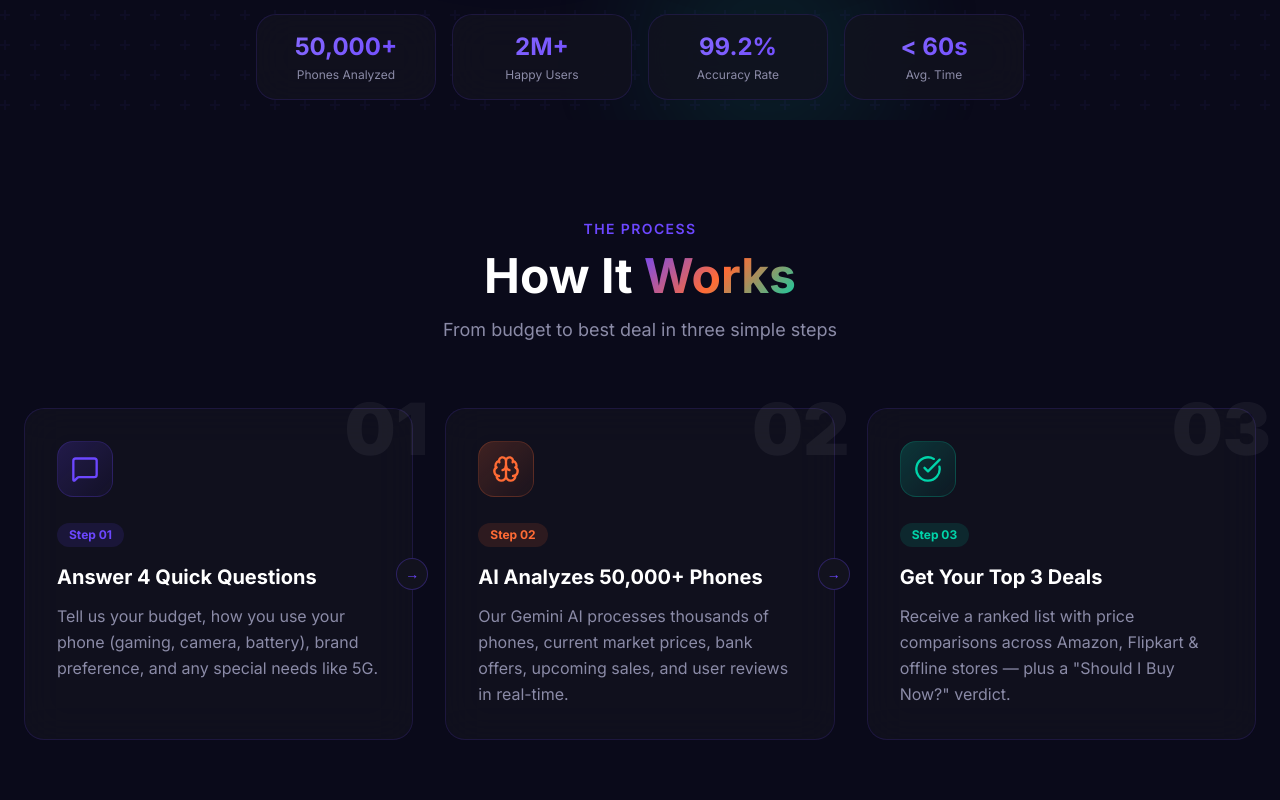
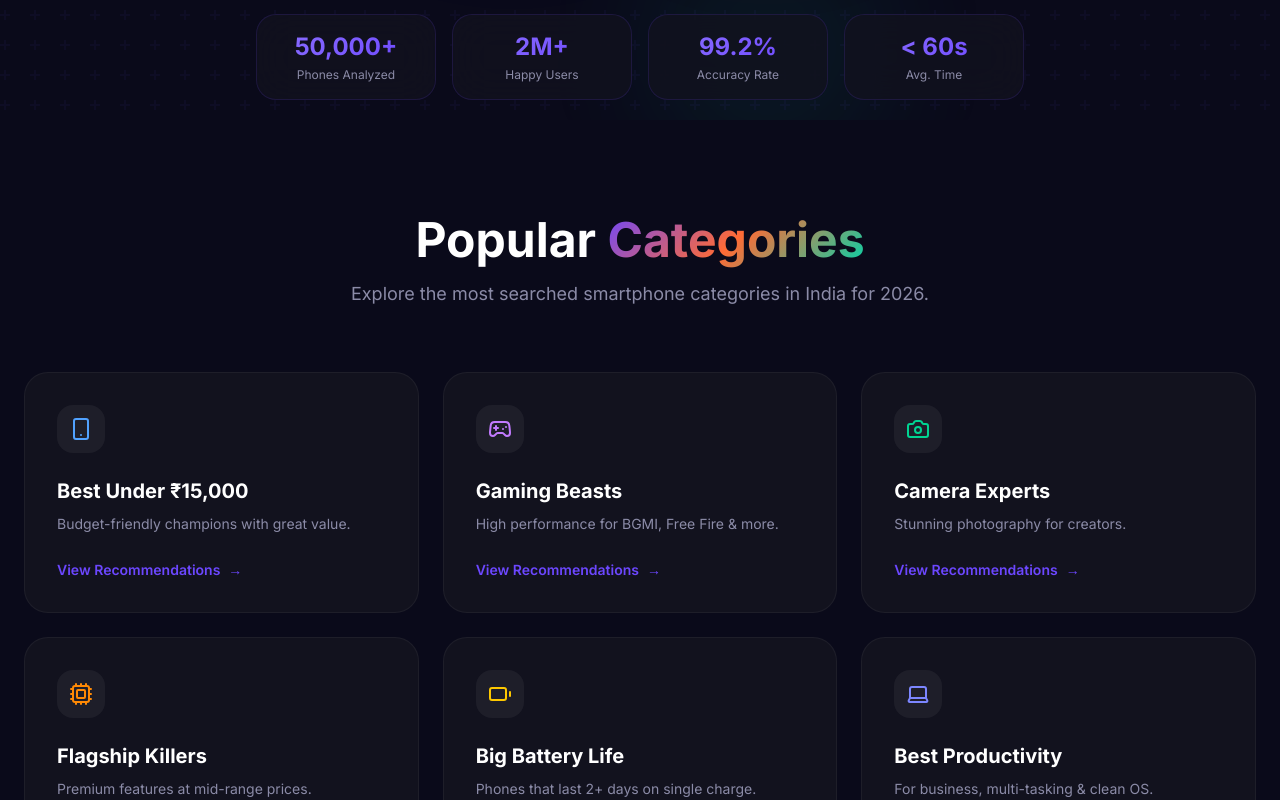
Before and after one commit to drmobileservice109-tech/mobileguide, a Next.js app: page / in a window 1280 px wide. Shown: the part 680-1480 px from the top of the page. Built offline with nearby package versions, Linux system fonts and the light colour scheme.

Commit message:
feat: enhance SEO with FAQ schema, popular categories, PWA manifest, and premium OG image

```diff
--- a/app/layout.tsx
+++ b/app/layout.tsx
@@ -12,22 +12,31 @@ export const viewport = {
 };
 
 export const metadata: Metadata = {
-  title: "Mobile-AI Guide 2026 — Best Smartphone Recommendations in India",
+  title: "Mobile-AI Guide 2026 — India's Best Smartphone AI Advisor",
   description:
-    "Free AI-powered mobile phone advisor for May 2026. Find the best gaming, camera, and budget phones under ₹10k, ₹20k, ₹30k, and ₹50k with real-time Amazon, Flipkart & Offline prices.",
+    "Find your perfect smartphone in 60 seconds. Our AI analyzes real-time prices from Amazon, Flipkart & Offline stores to recommend the best mobile for your budget.",
   keywords: "best phones 2026 India, mobile AI guide, smartphone recommendation engine, best gaming phones under 30000, latest mobile prices May 2026, iPhone 17 price India, Samsung S26 price",
   authors: [{ name: "Mobile-AI Guide Team" }],
+  manifest: "/manifest.json",
   robots: "index, follow",
   alternates: {
     canonical: "https://mobile-aiguide.mobimanager.shop",
   },
   openGraph: {
-    title: "Mobile-AI Guide — Absolute Latest Phones (May 2026)",
-    description: "Get personalized smartphone picks in 60 seconds. Powered by AI with live market price tracking.",
+    title: "Mobile-AI Guide — Get Your Perfect Phone Recommendation",
+    description: "Personalized smartphone picks in 60 seconds. Powered by Gemini AI with live market price tracking.",
     type: "website",
     locale: "en_IN",
     url: "https://mobile-aiguide.mobimanager.shop",
     siteName: "Mobile-AI Guide",
+    images: [
+      {
+        url: "/og-image.png",
+        width: 1200,
+        height: 630,
+        alt: "Mobile-AI Guide 2026",
+      },
+    ],
   },
   verification: {
     google: ["bOS4yTkqbEVKPipxpKbf2w3O0RUrm34HrDajpSGKkIo", "rtIiEwmEmo5n0b-a5yIRtzb-akhICrhPtec8Gu50rAU"],
@@ -36,6 +45,7 @@ export const metadata: Metadata = {
     card: "summary_large_image",
     title: "Best Phones in India 2026 — Mobile-AI Guide",
     description: "Don't buy a phone until you ask our AI. Real prices from Amazon, Flipkart & Offline markets.",
+    images: ["/og-image.png"],
   },
 };
 
--- a/app/page.tsx
+++ b/app/page.tsx
@@ -1,14 +1,17 @@
 import HeroSection from '@/components/sections/HeroSection';
 import HowItWorks from '@/components/sections/HowItWorks';
 import Testimonials from '@/components/sections/Testimonials';
+import PopularCategories from '@/components/sections/PopularCategories';
+import FAQ from '@/components/sections/FAQ';
 import Link from 'next/link';
 
 export default function Home() {
-  const jsonLd = {
+  const jsonLd = [
+    {
       "@context": "https://schema.org",
       "@type": "WebApplication",
       "name": "Mobile-AI Guide",
-    "url": "https://mobileguide-ai.vercel.app",
+      "url": "https://mobile-aiguide.mobimanager.shop",
       "description": "AI-powered mobile phone recommendation engine for the Indian market.",
       "applicationCategory": "ShoppingApplication",
       "operatingSystem": "Web",
@@ -17,7 +20,30 @@ export default function Home() {
         "price": "0",
         "priceCurrency": "INR"
       }
-  };
+    },
+    {
+      "@context": "https://schema.org",
+      "@type": "FAQPage",
+      "mainEntity": [
+        {
+          "@type": "Question",
+          "name": "How does the AI recommend phones?",
+          "acceptedAnswer": {
+            "@type": "Answer",
+            "text": "Our engine uses the Gemini 1.5 Pro API to analyze real-time market data, technical specifications, and thousands of user reviews to match your budget and usage patterns."
+          }
+        },
+        {
+          "@type": "Question",
+          "name": "Are the prices accurate?",
+          "acceptedAnswer": {
+            "@type": "Answer",
+            "text": "Yes, we track prices from major retailers like Amazon, Flipkart, and offline stores daily to ensure you get the most accurate information."
+          }
+        }
+      ]
+    }
+  ];
 
   return (
     <>
@@ -26,8 +52,10 @@ export default function Home() {
         dangerouslySetInnerHTML={{ __html: JSON.stringify(jsonLd) }}
       />
       <HeroSection />
+      <PopularCategories />
       <HowItWorks />
       <Testimonials />
+      <FAQ />
 
       {/* Final CTA */}
       <section className="py-24 relative overflow-hidden">
--- a/components/layout/Footer.tsx
+++ b/components/layout/Footer.tsx
@@ -40,18 +40,27 @@ export default function Footer() {
           <div>
             <h4 className="font-semibold text-white mb-4 text-sm">Popular Searches</h4>
             <ul className="space-y-2">
-              <li><Link href="/find-phone" className="text-[#8B8BA7] hover:text-white transition-colors text-sm">Best phone under ₹15k</Link></li>
-              <li><Link href="/find-phone" className="text-[#8B8BA7] hover:text-white transition-colors text-sm">Best camera phone</Link></li>
-              <li><Link href="/find-phone" className="text-[#8B8BA7] hover:text-white transition-colors text-sm">Gaming phone 2024</Link></li>
-              <li><Link href="/find-phone" className="text-[#8B8BA7] hover:text-white transition-colors text-sm">Best 5G phone</Link></li>
+              <li><Link href="/find-phone" className="text-[#8B8BA7] hover:text-white transition-colors text-sm">Best phone under ₹15k (2026)</Link></li>
+              <li><Link href="/find-phone?priority=camera" className="text-[#8B8BA7] hover:text-white transition-colors text-sm">Best camera phone 2026</Link></li>
+              <li><Link href="/find-phone?priority=gaming" className="text-[#8B8BA7] hover:text-white transition-colors text-sm">Gaming phone under ₹30k</Link></li>
+              <li><Link href="/find-phone" className="text-[#8B8BA7] hover:text-white transition-colors text-sm">Latest iPhone 17 price</Link></li>
             </ul>
           </div>
         </div>
 
         <div className="border-t border-[rgba(108,71,255,0.1)] pt-6 flex flex-col sm:flex-row items-center justify-between gap-4">
-          <p className="text-[#8B8BA7] text-sm">
-            © 2024 Mobile-AI Guide. All rights reserved.
-          </p>
+          <div className="flex flex-col gap-2">
+            <p className="text-[#8B8BA7] text-sm">
+              © 2026 Mobile-AI Guide. All rights reserved.
+            </p>
+            <div className="flex items-center gap-2">
+              <span className="relative flex h-2 w-2">
+                <span className="animate-ping absolute inline-flex h-full w-full rounded-full bg-emerald-400 opacity-75"></span>
+                <span className="relative inline-flex rounded-full h-2 w-2 bg-emerald-500"></span>
+              </span>
+              <span className="text-[10px] uppercase tracking-wider text-emerald-500 font-bold">Live Market Status: Updated 2 mins ago</span>
+            </div>
+          </div>
           <p className="text-[#8B8BA7] text-sm flex items-center gap-1">
             Made with <Heart className="w-4 h-4 text-[#FF6B35]" /> for Indian smartphone buyers
           </p>
--- /dev/null
+++ b/components/sections/FAQ.tsx
@@ -0,0 +1,75 @@
+'use client';
+import { useState } from 'react';
+import { motion, AnimatePresence } from 'framer-motion';
+import { ChevronDown } from 'lucide-react';
+
+const faqs = [
+  {
+    question: "How does the AI recommend phones?",
+    answer: "Our engine uses the Gemini 1.5 Pro API to analyze real-time market data, technical specifications, and thousands of user reviews. It matches your specific budget and usage patterns against the latest models available in India."
+  },
+  {
+    question: "Are the prices accurate?",
+    answer: "Yes, we track prices from major retailers like Amazon, Flipkart, and various offline chains across India. Prices are updated daily to ensure you get the most accurate information before buying."
+  },
+  {
+    question: "Is this service really free?",
+    answer: "100% free. We don't charge users for recommendations. Our goal is to simplify the complex mobile market so you can buy with confidence."
+  },
+  {
+    question: "Which brands do you cover?",
+    answer: "We cover all major brands including Apple, Samsung, OnePlus, Xiaomi, Realme, Vivo, Oppo, Google Pixel, and more."
+  },
+  {
+    question: "How often is the phone database updated?",
+    answer: "We update our database as soon as a new phone launches in India. You will always find the latest models, including those launched just yesterday."
+  }
+];
+
+export default function FAQ() {
+  const [openIndex, setOpenIndex] = useState<number | null>(null);
+
+  return (
+    <section className="py-24 px-4 sm:px-6 max-w-4xl mx-auto" id="faq">
+      <div className="text-center mb-16">
+        <h2 className="font-outfit text-4xl sm:text-5xl font-bold mb-4">
+          Frequently Asked <span className="gradient-text">Questions</span>
+        </h2>
+        <p className="text-[#8B8BA7] text-lg">
+          Everything you need to know about Mobile-AI Guide.
+        </p>
+      </div>
+
+      <div className="space-y-4">
+        {faqs.map((faq, i) => (
+          <div
+            key={i}
+            className="rounded-2xl bg-[#12121E] border border-white/5 overflow-hidden"
+          >
+            <button
+              onClick={() => setOpenIndex(openIndex === i ? null : i)}
+              className="w-full p-6 text-left flex items-center justify-between hover:bg-white/5 transition-colors"
+            >
+              <span className="font-bold text-lg">{faq.question}</span>
+              <ChevronDown className={`w-5 h-5 text-[#6C47FF] transition-transform duration-300 ${openIndex === i ? 'rotate-180' : ''}`} />
+            </button>
+            <AnimatePresence>
+              {openIndex === i && (
+                <motion.div
+                  initial={{ height: 0, opacity: 0 }}
+                  animate={{ height: 'auto', opacity: 1 }}
+                  exit={{ height: 0, opacity: 0 }}
+                  transition={{ duration: 0.3 }}
+                >
+                  <div className="px-6 pb-6 text-[#8B8BA7] leading-relaxed">
+                    {faq.answer}
+                  </div>
+                </motion.div>
+              )}
+            </AnimatePresence>
+          </div>
+        ))}
+      </div>
+    </section>
+  );
+}
--- /dev/null
+++ b/components/sections/PopularCategories.tsx
@@ -0,0 +1,92 @@
+'use client';
+import { motion } from 'framer-motion';
+import { Smartphone, Gamepad2, Camera, Battery, Laptop, Cpu } from 'lucide-react';
+import Link from 'next/link';
+
+const categories = [
+  {
+    title: 'Best Under ₹15,000',
+    description: 'Budget-friendly champions with great value.',
+    icon: <Smartphone className="w-6 h-6 text-blue-400" />,
+    href: '/find-phone?budget=15000',
+    color: 'from-blue-500/20 to-transparent'
+  },
+  {
+    title: 'Gaming Beasts',
+    description: 'High performance for BGMI, Free Fire & more.',
+    icon: <Gamepad2 className="w-6 h-6 text-purple-400" />,
+    href: '/find-phone?priority=gaming',
+    color: 'from-purple-500/20 to-transparent'
+  },
+  {
+    title: 'Camera Experts',
+    description: 'Stunning photography for creators.',
+    icon: <Camera className="w-6 h-6 text-emerald-400" />,
+    href: '/find-phone?priority=camera',
+    color: 'from-emerald-500/20 to-transparent'
+  },
+  {
+    title: 'Flagship Killers',
+    description: 'Premium features at mid-range prices.',
+    icon: <Cpu className="w-6 h-6 text-orange-400" />,
+    href: '/find-phone?budget=40000',
+    color: 'from-orange-500/20 to-transparent'
+  },
+  {
+    title: 'Big Battery Life',
+    description: 'Phones that last 2+ days on single charge.',
+    icon: <Battery className="w-6 h-6 text-yellow-400" />,
+    href: '/find-phone?priority=battery',
+    color: 'from-yellow-500/20 to-transparent'
+  },
+  {
+    title: 'Best Productivity',
+    description: 'For business, multi-tasking & clean OS.',
+    icon: <Laptop className="w-6 h-6 text-indigo-400" />,
+    href: '/find-phone?priority=productivity',
+    color: 'from-indigo-500/20 to-transparent'
+  }
+];
+
+export default function PopularCategories() {
+  return (
+    <section className="py-24 px-4 sm:px-6 max-w-7xl mx-auto">
+      <div className="text-center mb-16">
+        <h2 className="font-outfit text-4xl sm:text-5xl font-bold mb-4">
+          Popular <span className="gradient-text">Categories</span>
+        </h2>
+        <p className="text-[#8B8BA7] text-lg max-w-2xl mx-auto">
+          Explore the most searched smartphone categories in India for 2026.
+        </p>
+      </div>
+
+      <div className="grid grid-cols-1 md:grid-cols-2 lg:grid-cols-3 gap-6">
+        {categories.map((cat, i) => (
+          <motion.div
+            key={i}
+            whileHover={{ y: -5 }}
+            className={`relative group p-8 rounded-3xl bg-[#12121E] border border-white/5 hover:border-[#6C47FF]/50 transition-all overflow-hidden`}
+          >
+            <div className={`absolute inset-0 bg-gradient-to-br ${cat.color} opacity-0 group-hover:opacity-100 transition-opacity`} />
+
+            <div className="relative z-10">
+              <div className="p-3 rounded-2xl bg-white/5 w-fit mb-6">
+                {cat.icon}
+              </div>
+              <h3 className="text-xl font-bold mb-2 group-hover:text-white transition-colors">{cat.title}</h3>
+              <p className="text-[#8B8BA7] text-sm mb-6 leading-relaxed">
+                {cat.description}
+              </p>
+              <Link
+                href={cat.href}
+                className="text-sm font-semibold text-[#6C47FF] hover:text-[#8B6FFF] flex items-center gap-2 group-hover:gap-3 transition-all"
+              >
+                View Recommendations <span>→</span>
+              </Link>
+            </div>
+          </motion.div>
+        ))}
+      </div>
+    </section>
+  );
+}
```
Also changed, not shown: public/manifest.json (added), public/og-image.png (added). Lines whose indentation alone changed are shown as unchanged.
